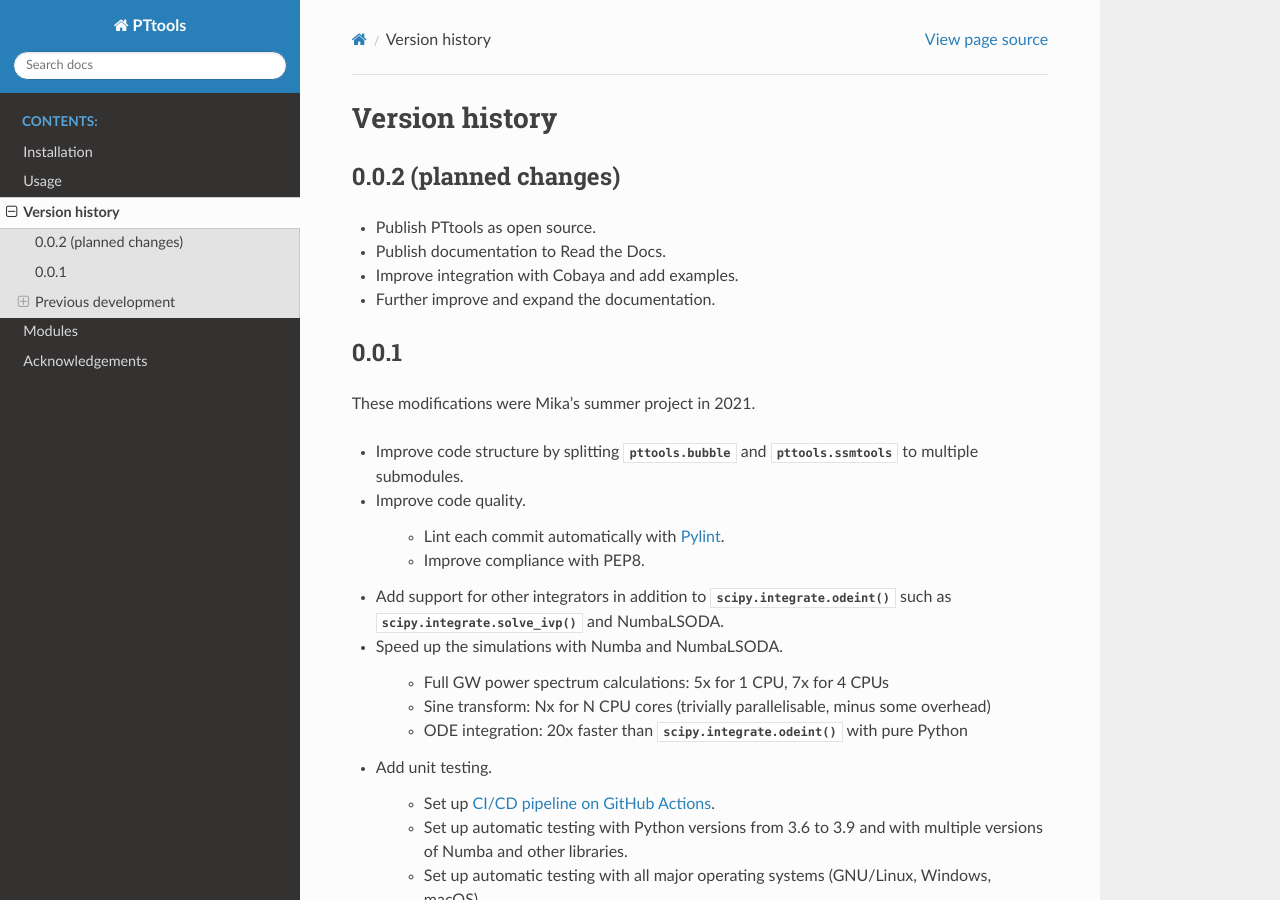
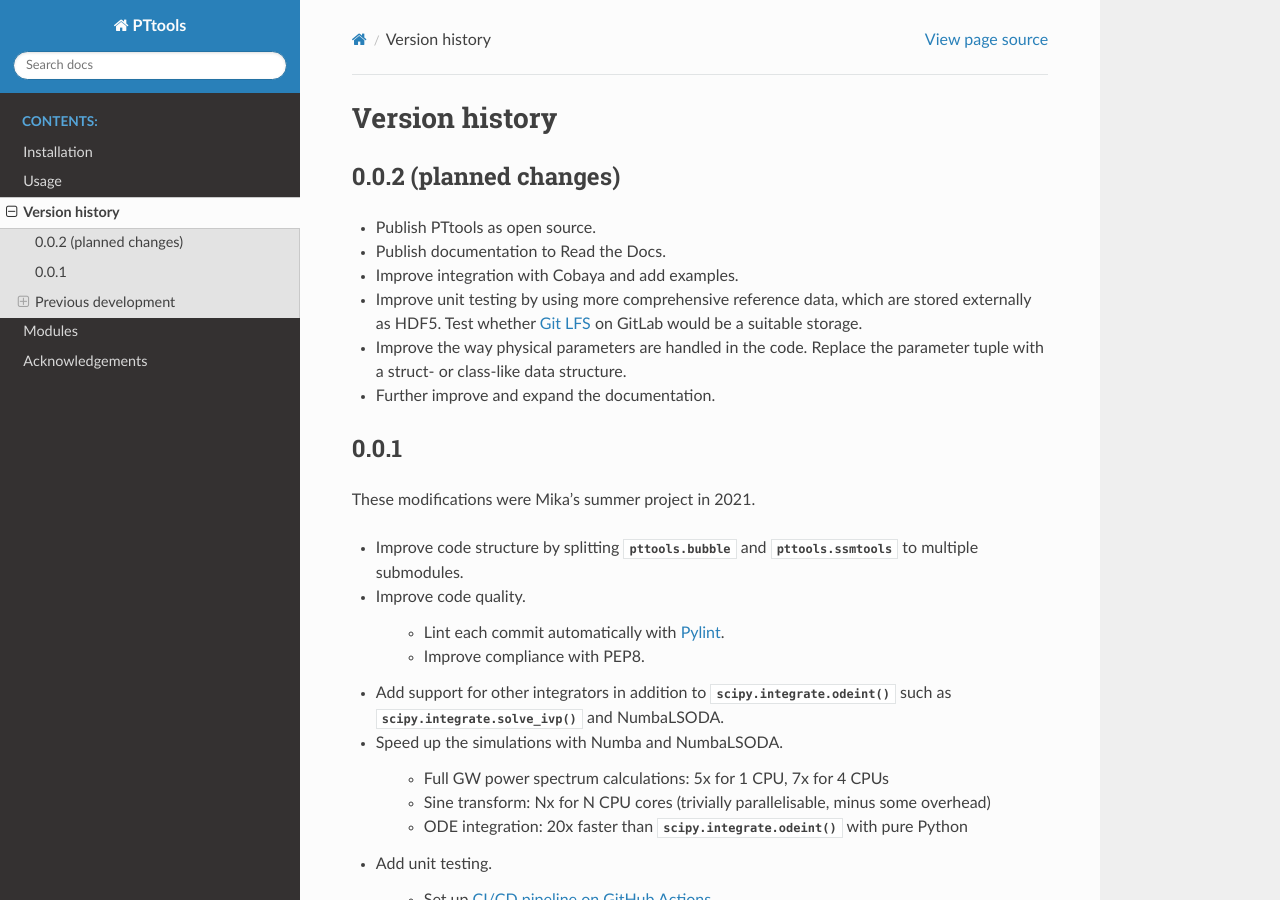
Before and after one commit to CFT-HY/pttools, a Sphinx documentation site: the page built from docs/history.rst, in a window 1280 px wide and 900 px high. Built offline with Sphinx 7.4.7 and the Read the Docs theme 2.0.0, drawn with Linux system fonts in a browser that asks for light colours; pages that are not in the unit, such as notebooks, are missing from menus; cross-references to code outside the pages are shown as plain code.

Commit message:
Add more todo notes for future versions

```diff
--- a/docs/history.rst
+++ b/docs/history.rst
@@ -6,6 +6,10 @@ Version history
 - Publish PTtools as open source.
 - Publish documentation to Read the Docs.
 - Improve integration with Cobaya and add examples.
+- Improve unit testing by using more comprehensive reference data, which are stored externally as HDF5.
+  Test whether `Git LFS <https://git-lfs.github.com/>`_ on GitLab would be a suitable storage.
+- Improve the way physical parameters are handled in the code.
+  Replace the parameter tuple with a struct- or class-like data structure.
 - Further improve and expand the documentation.
 
 
```
